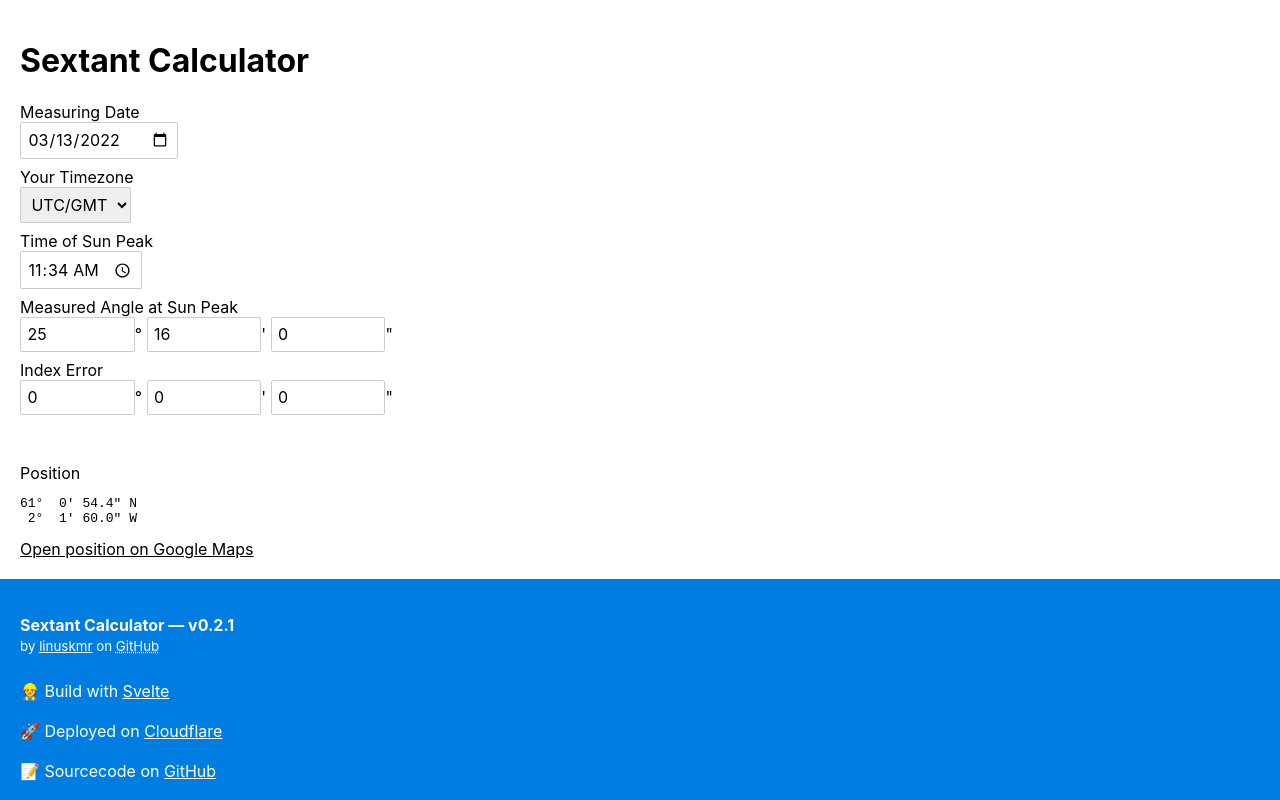
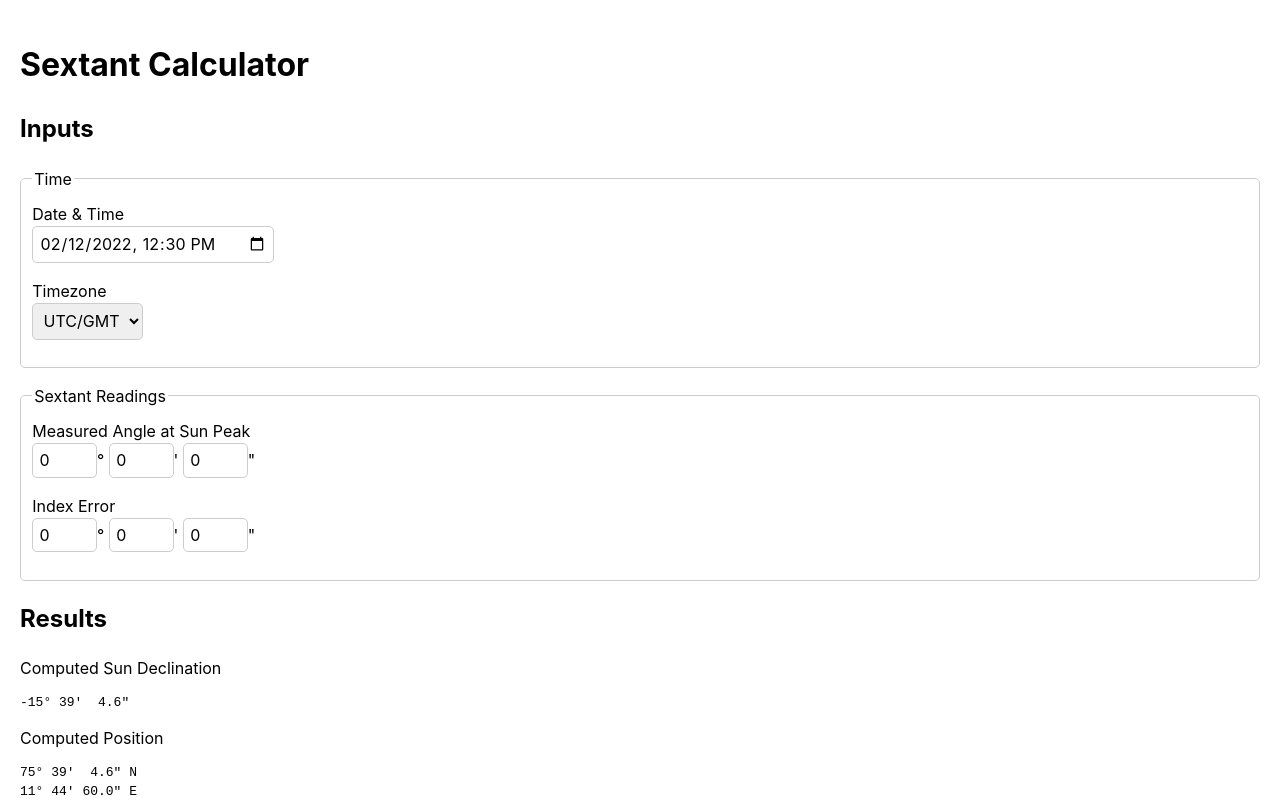
Before and after one commit to linuskmr/sextant-calculator, a SvelteKit app: page / in a window 1280 px wide. Shown: the top 800 px of the page. Built offline with nearby package versions, Linux system fonts and the light colour scheme.

Commit message:
Add computed sun declination to output, extract AngleInput

```diff
--- a/src/routes/+layout.svelte
+++ b/src/routes/+layout.svelte
@@ -1,7 +1,12 @@
 <script>
   import "./style.css";
+  import Footer from "./Footer.svelte";
 </script>
 
 <!-- This layout isn't a crazy layout. It's just the global styles -->
 
-<slot />
+<main>
+	<slot />
+</main>
+
+<Footer />
--- a/src/routes/+page.svelte
+++ b/src/routes/+page.svelte
@@ -1,74 +1,55 @@
 <script lang="ts">
   import { Sextant } from "../lib/sextant";
   import { Angle } from "../lib/angle";
-  import Footer from "./Footer.svelte";
   import {
     sunDeclination as calculateSunDeclination,
     dayOfYear,
   } from "$lib/sun_declination";
+  import Footer from "./Footer.svelte";
+  import AngleInput from "./AngleInput.svelte";
 
   let timezoneStr = "0"; // Default to UTC/GMT timezone
   $: timezone = Number.parseFloat(timezoneStr);
 
   // Measured angle
-  let angleDegrees = 25;
-  let angleMinutes = 16;
-  let angleSeconds = 0;
-  $: angle = Angle.from_deg_min_sec(angleDegrees, angleMinutes, angleSeconds);
+  let measuredAngle = Angle.zero;
 
   // Index error
-  let indexErrorDegrees = 0;
-  let indexErrorMinutes = 0;
-  let indexErrorSeconds = 0;
-  $: indexError = Angle.from_deg_min_sec(
-    indexErrorDegrees,
-    indexErrorMinutes,
-    indexErrorSeconds
-  );
+  let indexError = Angle.zero;
 
   // Measuring date and time
-  let dateStr = new Date(Date.UTC(2022, /*March*/ 2, 13))
-    .toISOString()
-    .substring(0, 10); // https://stackoverflow.com/a/14246394
-  let timeStr = "11:34";
+  let datetimeStr = new Date(Date.UTC(2022, /*February*/1, 12, 12, 30)).toISOString().substring(0, 16)
 
-  // Parse measuring date and time to a Date object
+  // Parse measuring datetimeStr to Date object
   let datetime: Date = new Date();
   $: {
-    console.log("Date string from input", dateStr);
-    // Date
-    const [yearStr, monthStr, dayStr] = dateStr.split("-");
-    const year = Number.parseInt(yearStr);
-    const month = Number.parseInt(monthStr) - 1; // January in Javascript is month 0
-    const day = Number.parseInt(dayStr);
-    datetime.setUTCFullYear(year, month, day);
-
-    // Time
-    const [hoursStr, minutesStr] = timeStr.split(":");
-    console.log("timezone", timezone);
-    const hours = Number.parseInt(hoursStr) - timezone;
-    const hoursUTC = hours + timezone;
-    const minutes = Number.parseInt(minutesStr);
-    datetime.setUTCHours(hoursUTC, minutes);
-
-    datetime = datetime; // Needed for Svelte to recognize that this value changed
+    datetime = new Date(datetimeStr);
   }
 
   // Get the sun declination for the given date
   $: sunDeclination = calculateSunDeclination(dayOfYear(datetime));
 
   // Calculate the sextant position
-  $: sextant = new Sextant(datetime, angle, sunDeclination, indexError);
+  $: sextant = new Sextant(datetime, measuredAngle, sunDeclination, indexError);
 </script>
 
-<main>
 <h1>Sextant Calculator</h1>
 
-  <section>
-    <label for="date">Measuring Date</label>
+<h2>Inputs</h2>
+<form>
+  <fieldset>
+      <legend>Time</legend>
+
+      <!-- <label for="date">
+          Measuring Date<br>
           <input id="date" type="date" bind:value={dateStr} />
+      </label> -->
 
-    <label for="timezone">Your Timezone</label>
+      <label for="datetime">Date & Time</label>
+      <input type="datetime-local" id="datetime" bind:value={datetimeStr} />
+
+      <label for="timezone">Timezone</label>
+
       <select id="timezone" bind:value={timezoneStr}>
           <option value="-12">UTC-12</option>
           <option value="-11">UTC-11</option>
@@ -96,76 +77,32 @@
           <option value="+11">UTC+11</option>
           <option value="+12">UTC+12</option>
       </select>
+  </fieldset>
 
-    <label for="time">Time of Sun Peak</label>
-    <input id="time" type="time" bind:value={timeStr} />
-  </section>
+  <fieldset>
+      <legend>Sextant Readings</legend>
+
+      <label for="measured_angle">Measured Angle at Sun Peak</label>
+      <AngleInput id="measured_angle" bind:value={measuredAngle} />
+
+      <label for="index_error">Index Error</label>
+      <AngleInput id="index_error" bind:value={indexError} />
+  </fieldset>
+</form>
 
 <section>
-    <div style="display: inline;">
-      <label for="angle_degrees">Measured Angle at Sun Peak</label>
-      <input
-        class="degree"
-        id="angle_degrees"
-        type="number"
-        bind:value={angleDegrees}
-      />°
-      <input
-        class="degree"
-        id="angle_minutes"
-        type="number"
-        bind:value={angleMinutes}
-      />'
-      <input
-        class="degree"
-        id="angle_seconds"
-        type="number"
-        bind:value={angleSeconds}
-      />"
-    </div>
+  <h2>Results</h2>
 
-    <div style="display: inline;">
-      <label for="angle_degrees">Index Error</label>
-      <input
-        class="degree"
-        id="index_error_degrees"
-        type="number"
-        bind:value={indexErrorDegrees}
-      />°
-      <input
-        class="degree"
-        id="index_error_minutes"
-        type="number"
-        bind:value={indexErrorMinutes}
-      />'
-      <input
-        class="degree"
-        id="index_error_seconds"
-        type="number"
-        bind:value={indexErrorSeconds}
-      />"
-    </div>
-  </section>
+  <span>Computed Sun Declination</span>
+  <pre>{sunDeclination.toString()}</pre>
 
-  <br /><br />
-
-  <section>
-    <span>Position</span>
-    <pre style="width: max-content">{sextant.position}</pre>
+  <span>Computed Position</span>
+  <pre>{sextant.position}</pre>
 
   <a
       href="https://www.google.de/maps/place/{sextant.position
       .latitude},{sextant.position.longitude}"
   >
-      Open position on Google Maps
+      Open on Google Maps
   </a>
 </section>
-</main>
-
-<Footer />
-
-<style>
-  .degree {
-    width: 100px;
-  }
-</style>
--- /dev/null
+++ b/src/routes/AngleInput.svelte
@@ -0,0 +1,32 @@
+<script>
+	import { Angle } from "$lib/angle";
+
+	export let id = "";
+
+	let degrees = 0;
+	let minutes = 0;
+	let seconds = 0;
+
+	export let value = Angle.zero;
+	$: value = Angle.from_deg_min_sec(degrees, minutes, seconds);
+</script>
+
+<input
+	id={id}
+	type="number"
+	bind:value={degrees}
+/>°
+<input
+	type="number"
+	bind:value={minutes}
+/>'
+<input
+	type="number"
+	bind:value={seconds}
+/>"
+
+<style>
+	input[type=number] {
+		width: 50px;
+	}
+</style>
--- a/src/routes/Footer.svelte
+++ b/src/routes/Footer.svelte
@@ -1,6 +1,6 @@
 <footer>
   <p>
-    <strong>Sextant Calculator — v0.2.1</strong><br />
+    <strong>Sextant Calculator — v0.3.1</strong><br />
     <small
       >by <a href="https://github.com/linuskmr">linuskmr</a> on
       <abbr title="Platform for hosting open-source code">GitHub</abbr></small
@@ -36,7 +36,7 @@
 
 <style>
   footer {
-    margin: 0;
+    margin-top: 20px;
     background-color: #007de1;
     color: white;
     padding: 20px;
--- a/src/routes/style.css
+++ b/src/routes/style.css
@@ -1,5 +1,5 @@
 :root {
-  --color-scheme: light dark;
+  --color-scheme: dark;
 }
 
 html,
@@ -22,6 +22,7 @@ body {
   margin: 0;
   padding: 0;
   height: 100%;
+  line-height: 1.5;
   display: flex;
   flex-direction: column;
 }
@@ -36,11 +37,6 @@ footer {
   flex-shrink: 0;
 }
 
-a {
-  color: inherit;
-  text-decoration: underline;
-}
-
 abbr {
   cursor: help;
 }
@@ -53,14 +49,19 @@ label {
 input,
 button,
 select,
-textarea {
+textarea,
+fieldset {
   font-size: inherit;
   padding: 0.4em;
-  margin: 0 0 0.5em 0;
+  margin: 0 0 1em 0;
   border: 1px solid #ccc;
-  border-radius: 2px;
+  border-radius: 5px;
 }
 
-input:disabled {
-  color: #ccc;
+fieldset {
+  padding: 0.7em;
 }
+
+math {
+  margin: 10px;
+}
```
Lines whose indentation alone changed are shown as unchanged.
